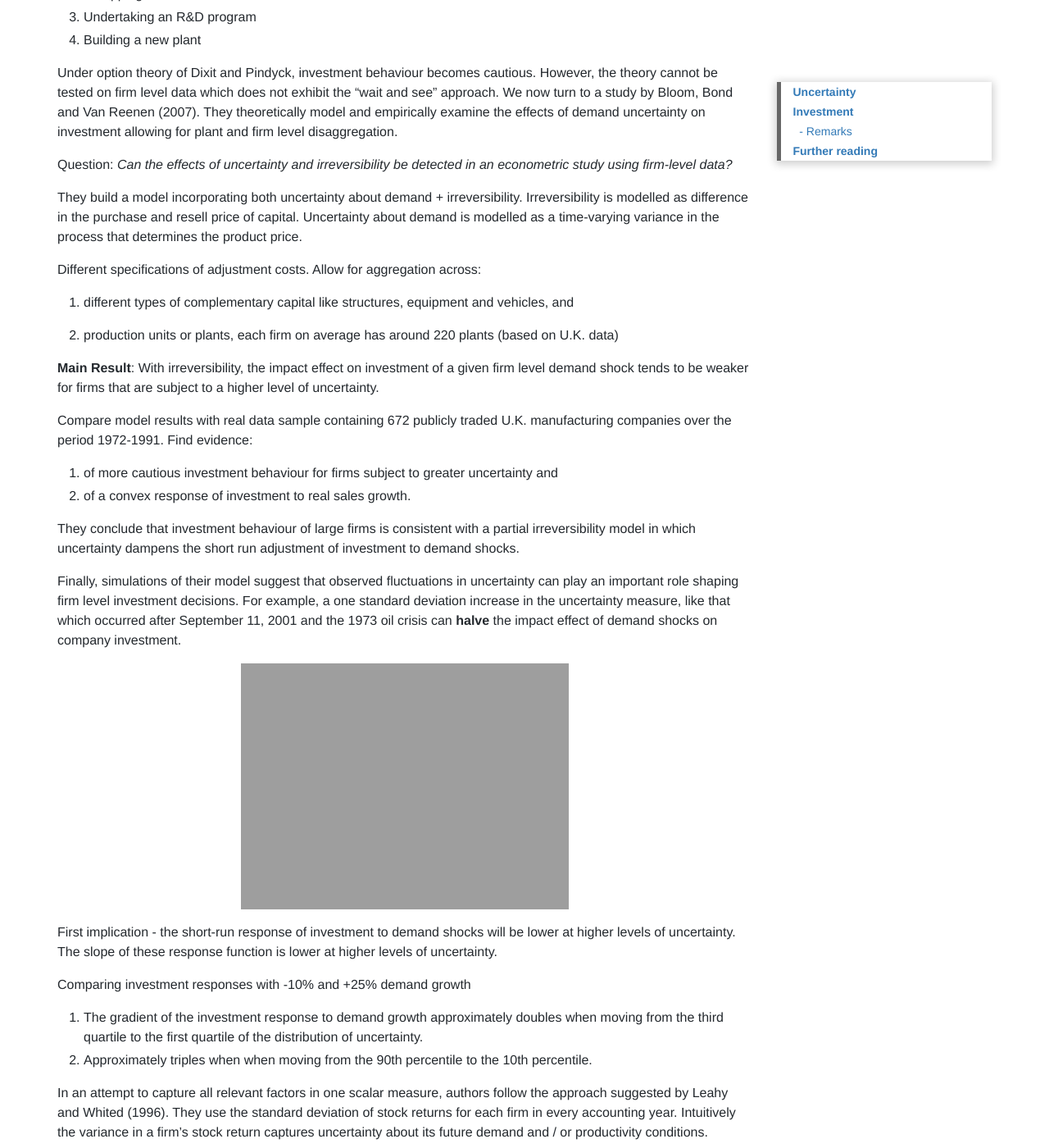
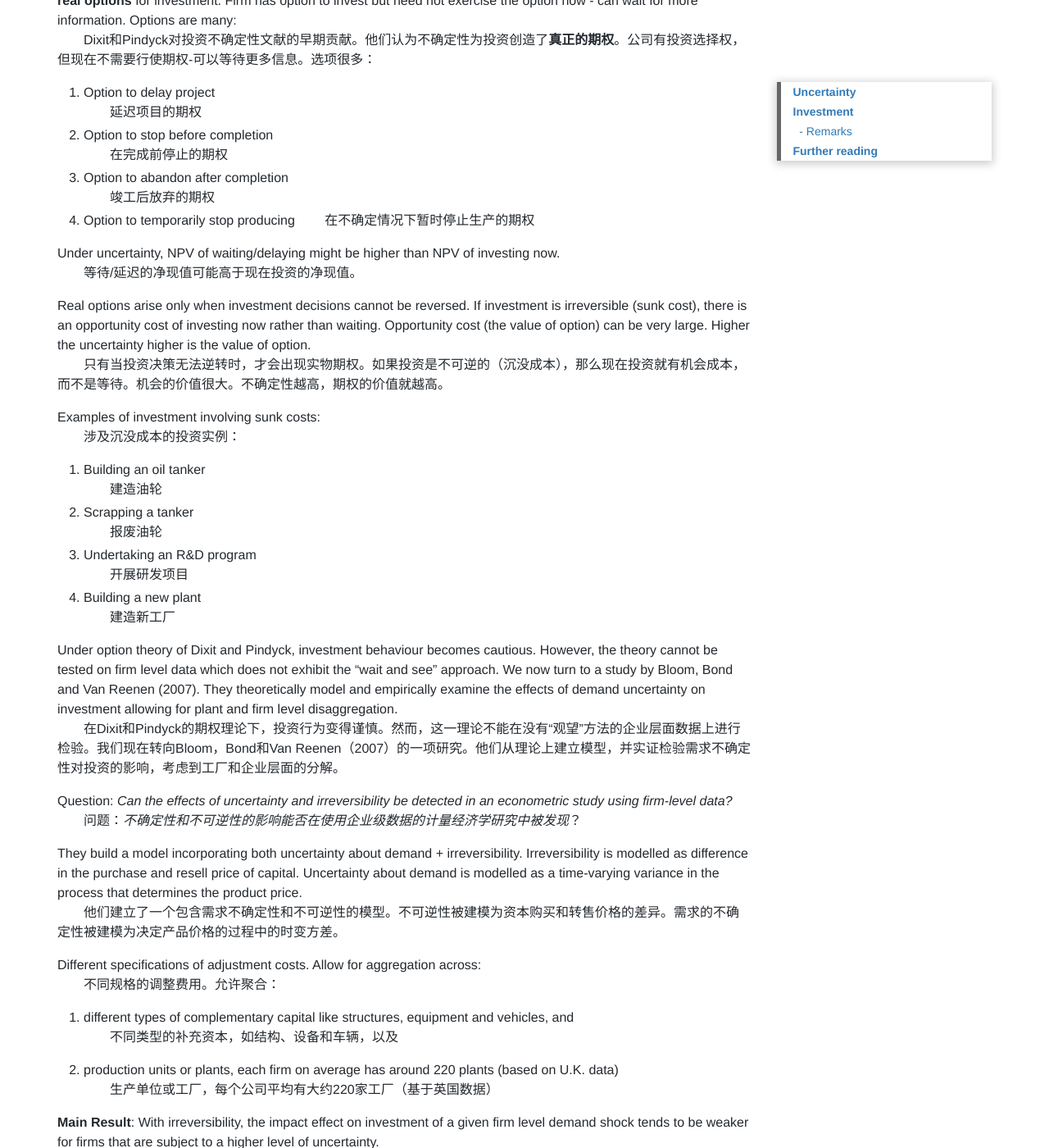
Before and after one commit to damien0x0023/damien0x0023.github.io, a Jekyll site: the page built from _posts/2020/business/ECON5068/2020-11-30-Uncertainty.md, in a window 1280 px wide and 1400 px high, scrolled down 4189 px. Shown: the whole window at 82% size. Built offline with Jekyll 4.4.1, drawn with Linux system fonts in a browser that asks for light colours; nearby versions of some CDN libraries; comment, search, counter and statistics services are not loaded; some of the changed text lies outside the part shown.

Commit message:
add transcripts for unit 6b

```diff
--- a/_posts/2020/business/ECON5068/2020-11-30-Uncertainty.md
+++ b/_posts/2020/business/ECON5068/2020-11-30-Uncertainty.md
@@ -20,14 +20,18 @@ Frank Knight (1921) defines uncertainty as the agents’ inability to forecast t
 In other words, the distribution of outcomes is immeasurable (unknown).
 It is different from Risk because risk only describes a known probability distribution over all possible events.
 Example: Tossing a coin is risky while the total number of coins produced by mankind is uncertain.
+&emsp;&emsp;Frank Knight（1921）将不确定性定义为代理人无法预测事件发生的可能性。换句话说，结果的分布是不可估量的（未知的）。它不同于风险，因为风险只描述了所有可能事件的已知概率分布。抛硬币是有风险的，而人类生产的硬币总数是不确定的。
 
 Uncertainty is not directly observable, which makes it hard to measure.
 There is no perfect measurement, but a broad range of proxies have been suggested.
 The **volatility of stock market or GDP** is often used as a measure of uncertainty because when a data series becomes more volatile it is harder to forecast.
+&emsp;&emsp;不确定性是不可直接观察到的，这使得它很难测量。没有完美的衡量标准，但已经提出了广泛的代理。**股票市场或GDP的波动性**通常被用来衡量不确定性，因为当一个数据序列变得更不稳定时，就更难预测。
 
 Another measure is **forecaster disagreement** which is the differences in opinion or expectations about how economic variables are going to evolve. High disagreement indicates high uncertainty.
+&emsp;&emsp;另一个衡量指标是**预测者的分歧**，即对经济变量将如何演变的观点或预期存在分歧。高度不一致表示高度不确定性。
 
 Other measures include **mentions of “uncertainty”** in the news and the **dispersion of productivity shocks** to firms.
+&emsp;&emsp;其他措施包括在新闻中**提到“不确定性”**以及对企业**生产率冲击的分散**。
 
 ![]({{site.url}}/assets/images/2020/business/S_P500from2007_2012.jpg "An example for the S&P500 from 2007 to 2012")
 
@@ -42,93 +46,136 @@ Other measures include **mentions of “uncertainty”** in the news and the **d
 ![]({{site.url}}/assets/images/2020/business/microUncertainty2.jpg "Counter cyclical micro uncertainty: Industry level stock-returns dispersion")
 
 - Macro Uncertainty Rises in Recessions.
+&emsp;&emsp;-宏观不确定性在衰退中上升。
 - Micro Uncertainty Rises in Recessions.
+&emsp;&emsp;-微观不确定性在衰退中上升。
 - Wages and Income Volatility are Counter-Cyclical.
+&emsp;&emsp;-工资和收入波动是反周期的。
 - Uncertainty is higher in developing countries.
+&emsp;&emsp;-发展中国家的不确定性更高。
 
 ## Investment
+
+投资
 
 During periods of high uncertainty, we observe low investment spending.
 This was the case during the short-lived 2001 recession in U.S.
 when investment dropped below historical average and stayed at these low levels for several years.
+&emsp;&emsp;在高不确定性时期，我们观察到低投资支出。2001年美国短暂的经济衰退时期就是这样，当时的投资降至历史平均水平以下，并在数年内保持在这一低水平。
 
 Early contribution on investment uncertainty literature was by Dixit and Pindyck.
 They argue that uncertainty creates **real options** for investment.
 Firm has option to invest but need not exercise the option now - can wait for more information.
 Options are many:
+&emsp;&emsp;Dixit和Pindyck对投资不确定性文献的早期贡献。他们认为不确定性为投资创造了**真正的期权**。公司有投资选择权，但现在不需要行使期权-可以等待更多信息。选项很多：
 1. Option to delay project
+&emsp;&emsp;延迟项目的期权
 2. Option to stop before completion
+&emsp;&emsp;在完成前停止的期权
 3. Option to abandon after completion
+&emsp;&emsp;竣工后放弃的期权
 4. Option to temporarily stop producing
+&emsp;&emsp;在不确定情况下暂时停止生产的期权
+
 Under uncertainty, NPV of waiting/delaying might be higher than NPV of investing now.
+&emsp;&emsp;等待/延迟的净现值可能高于现在投资的净现值。
+
 
 Real options arise only when investment decisions cannot be reversed.
 If investment is irreversible (sunk cost), there is an opportunity cost of investing now rather than waiting.
 Opportunity cost (the value of option) can be very large.
 Higher the uncertainty higher is the value of option.
+&emsp;&emsp;只有当投资决策无法逆转时，才会出现实物期权。如果投资是不可逆的（沉没成本），那么现在投资就有机会成本，而不是等待。机会的价值很大。不确定性越高，期权的价值就越高。
 
 Examples of investment involving sunk costs:
+&emsp;&emsp;涉及沉没成本的投资实例：
 
 1. Building an oil tanker
-2. Scrapping a tanker.
+&emsp;&emsp;建造油轮
+2. Scrapping a tanker
+&emsp;&emsp;报废油轮
 3. Undertaking an R&D program
+&emsp;&emsp;开展研发项目
 4. Building a new plant
+&emsp;&emsp;建造新工厂
 
 Under option theory of Dixit and Pindyck, investment behaviour becomes cautious.
 However, the theory cannot be tested on firm level data which does not exhibit the “wait and see” approach.
 We now turn to a study by Bloom, Bond and Van Reenen (2007).
 They theoretically model and empirically examine the effects of demand uncertainty on investment allowing for plant and firm level disaggregation.
+&emsp;&emsp;在Dixit和Pindyck的期权理论下，投资行为变得谨慎。然而，这一理论不能在没有“观望”方法的企业层面数据上进行检验。我们现在转向Bloom，Bond和Van Reenen（2007）的一项研究。他们从理论上建立模型，并实证检验需求不确定性对投资的影响，考虑到工厂和企业层面的分解。
 
 Question: *Can the effects of uncertainty and irreversibility be detected in an econometric study using firm-level data?*
+&emsp;&emsp;问题：*不确定性和不可逆性的影响能否在使用企业级数据的计量经济学研究中被发现*？
 
 They build a model incorporating both uncertainty about demand + irreversibility.
 Irreversibility is modelled as difference in the purchase and resell price of capital.
 Uncertainty about demand is modelled as a time-varying variance in the process that determines the product price.
+&emsp;&emsp;他们建立了一个包含需求不确定性和不可逆性的模型。不可逆性被建模为资本购买和转售价格的差异。需求的不确定性被建模为决定产品价格的过程中的时变方差。
 
 Different specifications of adjustment costs. Allow for aggregation across:
+&emsp;&emsp;不同规格的调整费用。允许聚合：
 1. different types of complementary capital like structures, equipment and vehicles, and
+&emsp;&emsp;不同类型的补充资本，如结构、设备和车辆，以及
 
 2. production units or plants, each firm on average has around 220 plants (based on U.K. data)
+&emsp;&emsp;生产单位或工厂，每个公司平均有大约220家工厂（基于英国数据）
 
 **Main Result**: With irreversibility, the impact effect on investment of a given firm level demand shock tends to be weaker for firms that are subject to a higher level of uncertainty.
+&emsp;&emsp;**主要结果**：在不可逆性下，对于不确定性程度较高的企业而言，给定企业层面需求冲击对投资的影响往往较弱。
 
 Compare model results with real data sample containing 672 publicly traded U.K. manufacturing companies over the period 1972-1991.
 Find evidence:
+&emsp;&emsp;在1972-1991年期间，将模型结果与包含672个公开交易的英国制造公司的真实数据样本进行比较。寻找证据：
 1. of more cautious investment behaviour for firms subject to greater uncertainty and
+&emsp;&emsp;对于面临更大不确定性和
 2. of a convex response of investment to real sales growth.
+&emsp;&emsp;投资对实际销售增长的凸响应。
 
 They conclude that investment behaviour of large firms is consistent with a partial irreversibility model in which uncertainty dampens the short run adjustment of investment to demand shocks.
+&emsp;&emsp;他们的结论是，大公司的投资行为与部分不可逆性模型一致，其中不确定性抑制了投资对需求冲击的短期调整。
 
 Finally, simulations of their model suggest that observed fluctuations in uncertainty can play an important role shaping firm level investment decisions.
 For example, a one standard deviation increase in the uncertainty measure, like that which occurred after September 11, 2001 and the 1973 oil crisis can **halve** the impact effect of demand shocks on company investment.
+&emsp;&emsp;最后，对他们模型的模拟表明，观察到的不确定性波动可以在企业层面的投资决策中发挥重要作用。例如，在不确定性度量中增加一个标准差，就像2001年9月11日和1973年石油危机之后发生的那样，可以将需求冲击对公司投资的影响**减半**。
 
 ![]({{site.url}}/assets/images/2020/business/ecoStudies.png "Review of Economic Studies")
 
 First implication - the short-run response of investment to demand shocks will be lower at higher levels of uncertainty.
 The slope of these response function is lower at higher levels of uncertainty.
+&emsp;&emsp;第一个含义是，在不确定性较高的情况下，投资对需求冲击的短期反应将较低。在较高的不确定性水平下，这些响应函数的斜率较低。
 
-Comparing investment responses with -10% and +25% demand growth
+Comparing investment responses with -10% and +25% demand growth:
+&emsp;&emsp;将投资响应与-10%和+25%的需求增长进行比较
 1. The gradient of the investment response to demand growth approximately doubles when moving from the third quartile to the first quartile of the distribution of uncertainty.
+&emsp;&emsp;当从不确定性分布的第三个四分位数移到第一个四分位数时，投资对需求增长的反应梯度大约加倍。
 2. Approximately triples when when moving from the 90th percentile to the 10th percentile.
+&emsp;&emsp;当从第90百分位移到第10百分位时，大约是原来的三倍。
 
 In an attempt to capture all relevant factors in one scalar measure, authors follow the approach suggested by Leahy and Whited (1996).
 They use the standard deviation of stock returns for each firm in every accounting year.
 Intuitively the variance in a firm’s stock return captures uncertainty about its future demand and / or productivity conditions.
+&emsp;&emsp;为了在一个标量测度中捕捉所有相关因子，作者采用了Leahy和Whited（1996）提出的方法。他们使用每个会计年度每个公司股票收益的标准差。直观地说，一家公司股票收益率的差异反映了其未来需求和/或生产率状况的不确定性。
 
 ![]({{site.url}}/assets/images/2020/business/uncertaintyInvestmentDynamics.jpg "Uncertainty and Investment Dynamics")
 
 Figure 2 plots the predicted response of investment rates for observations at different levels of uncertainty.
 Large “cautionary” effect of higher uncertainty on the short-run investment response.
+&emsp;&emsp;图2描绘了不同不确定性水平下投资率的预测反应。较大的不确定性对短期投资反应的“警示”效应较大。
 
 Moving from the third quartile to the first quartile in the distribution of the measure of uncertainty doubles the impact, while moving from the 90th percentile to the 10th percentile increases it by fourfold.
 This substantial impact of uncertainty is similar to the findings from the simulation model suggesting that an effect of this size is consistent with a real options explanation (Dixit and Pindyck).
+&emsp;&emsp;从第三个四分位数到第三个四分位数的不确定度从第10个百分点增加到第三个百分位。这种不确定性的实质性影响与模拟模型的研究结果相似，表明这种规模的影响与实物期权的解释一致（Dixit和Pindyck）。
 
 ### Remarks
+
+评论
 
 Uncertainty creates zones of action/inaction.
 Uncertainty increases the separation between the marginal product of capital which justifies investment and the marginal product of capital which justifies disinvestment.
 This increases the range of inaction where investment is zero as the firm prefers to “wait and see” rather than undertaking a costly action with uncertain consequences.
 The dampened response of investment to demand shocks in this literature suggests that firms will less respond less to monetary and fiscal stimuli in periods of high uncertainty.
+&emsp;&emsp;不确定性造成了行动/不行动的区域。不确定性增加了资本边际产出与资本边际产出之间的分离，资本边际产出证明了投资的合理性。这增加了投资为零的不作为的范围，因为公司更愿意“观望”，而不是采取代价高昂、后果不确定的行动。在这篇文献中，投资对需求冲击的反应减弱表明，在高度不确定的时期，企业对货币和财政刺激的反应将更少。
 
 
 ## Further reading
```
